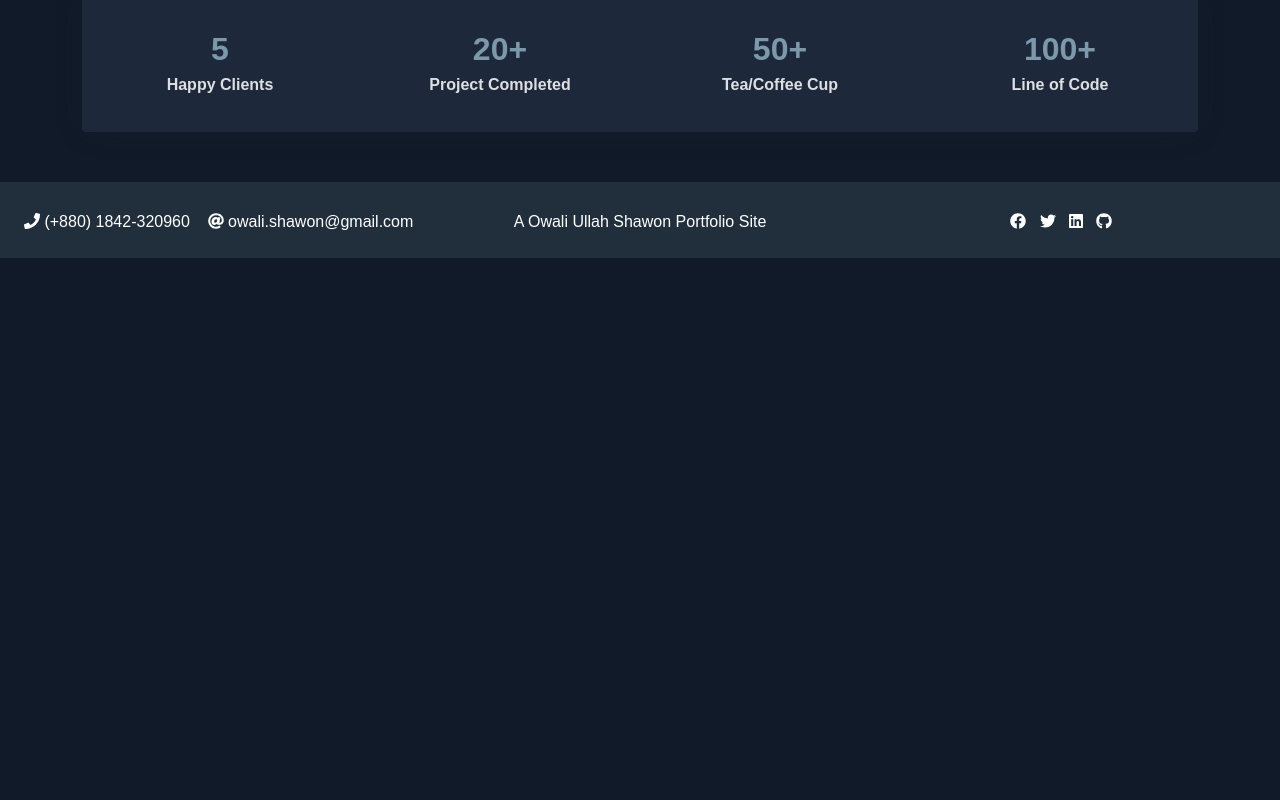
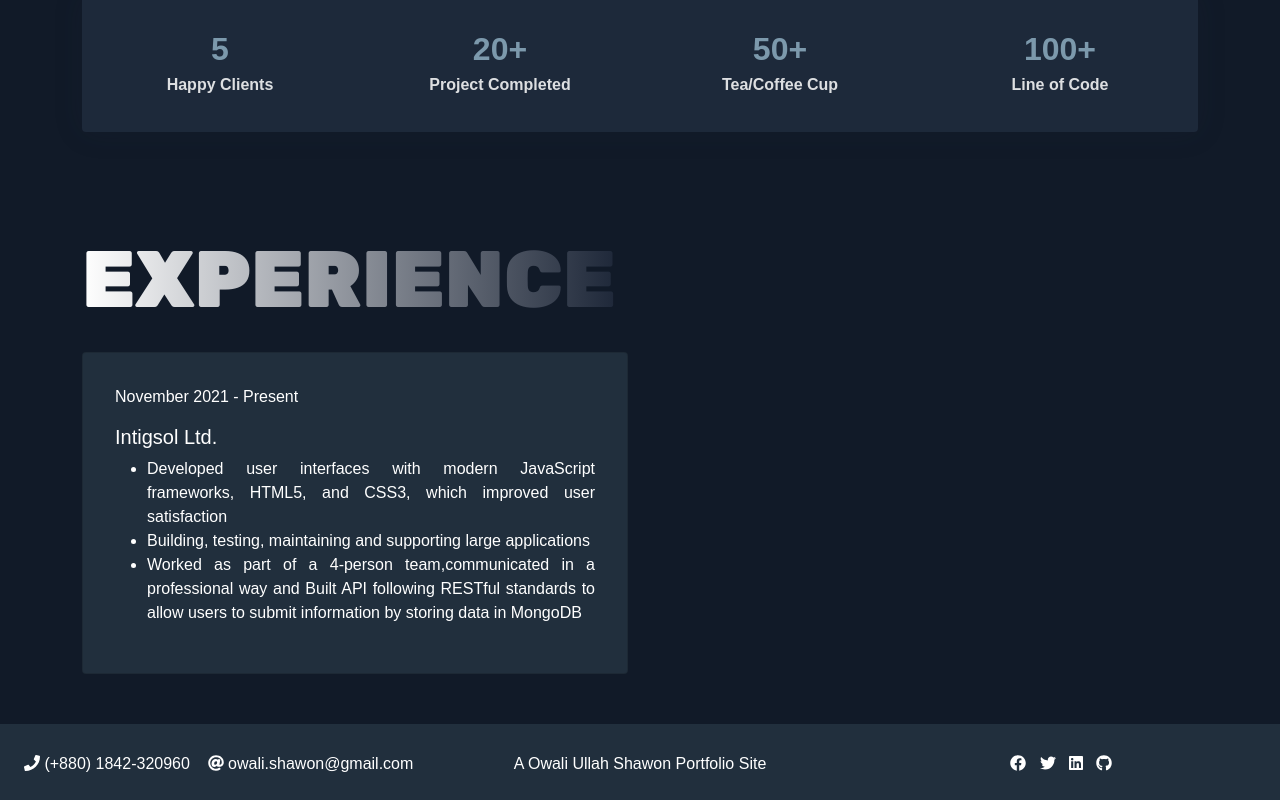
Before and after one commit to OwaliShawon/owali-ullah-shawon, a React (Create React App) app: page / in a window 1280 px wide. Shown: the part 1361-2161 px from the top of the page. Before the commit the page ends 1619 px from the top, so only its background shows below. Built offline with nearby package versions, Linux system fonts and the light colour scheme; a web font is replaced by a local one.

Commit message:
experience section added

```diff
--- /dev/null
+++ b/src/assets/data/experience.json
@@ -0,0 +1,11 @@
+{
+	"experience": [
+		{
+			"year": "November 2021 - Present",
+			"companyName": "Intigsol Ltd.",
+			"role1": "Developed user interfaces with modern JavaScript frameworks, HTML5, and CSS3, which improved user satisfaction",
+			"role2": "Building, testing, maintaining and supporting large applications",
+			"role3": "Worked as part of a 4-person team,communicated in a professional way and Built API following RESTful standards to allow users to submit information by storing data in MongoDB"
+		}
+	]
+}
--- /dev/null
+++ b/src/components/Experience/Experience.css
@@ -0,0 +1,6 @@
+.experience-card{
+    background-color: #212F3D;
+    height: 100%;
+    text-justify: auto;
+    text-align: justify;
+}
--- /dev/null
+++ b/src/components/Experience/Experience.js
@@ -0,0 +1,48 @@
+import Aos from 'aos';
+import "aos/dist/aos.css";
+import React, { useEffect, useState } from 'react';
+import experience from '../../assets/data/experience.json';
+import "./Experience.css";
+
+const Experience = () => {
+    const [experienceData, setExperience] = useState([]);
+
+    useEffect(() => {
+        const experienceData = experience.experience;
+        setExperience(experienceData);
+        Aos.init({ duration: 2000 });
+    }, [experienceData])
+
+    return (
+        <section data-Aos="fade-up" className="experienced section" id="experience">
+            <div className="container">
+                <div className="section-title-text">
+                    <h1 className="dark-color">EXPERIENCE</h1>
+                </div>
+                <div className="row ">
+                    {
+                        experienceData.map(infoData => {
+                            return (
+                                <div className="col-md-6 mt-3">
+                                    <div className="card  experience-card p-3">
+                                        <div className="card-body">
+                                            <p class="card-text">{infoData.year}</p>
+                                            <h5 class="card-title text-white ">{infoData.companyName}</h5>
+                                            <ul>
+                                                <li>{infoData.role1}</li>
+                                                <li>{infoData.role2}</li>
+                                                <li>{infoData.role3}</li>
+                                            </ul>
+                                        </div>
+                                    </div>
+                                </div>
+                            )
+                        })
+                    }
+                </div>
+            </div>
+        </section>
+    );
+};
+
+export default Experience;
--- a/src/pages/Home/Home.js
+++ b/src/pages/Home/Home.js
@@ -1,4 +1,5 @@
 import React from 'react';
+import Experience from '../../components/Experience/Experience';
 import Footer from '../../components/Footer/Footer';
 import About from './../../components/About/About';
 import Header from './../../components/Header/Header';
@@ -10,6 +11,7 @@ const Home = () => {
             <Header></Header>
             <Hero></Hero>
             <About></About>
+            <Experience></Experience>
             <Footer></Footer>
         </div>
     );
```
